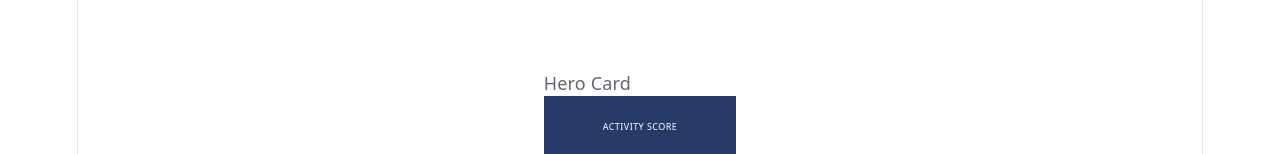
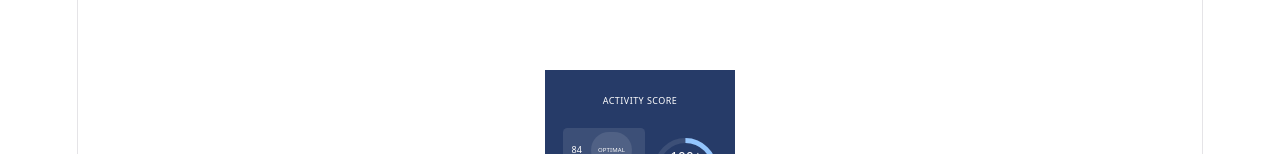
Before and after one commit to Okoronkwo-Franklyn/Avio-Landing-Page-, a React (Vite) app: page / in a window 1280 px wide. Shown: the part 798-952 px from the top of the page. Built offline with nearby package versions, Linux system fonts and the light colour scheme.

Commit message:
Refactor HeroCards component layout
Removed the grid layout for Hero Cards section.

```diff
--- a/src/components/HeroCards.jsx
+++ b/src/components/HeroCards.jsx
@@ -3,11 +3,7 @@ import Badge from "../ui/Badge";
 function HeroCards() {
   return (
     <section className="mx-auto max-w-7xl px-6 pb-24 lg:px-8">
-      <div className="grid grid-cols-1 gap-4 sm:grid-cols-2 lg:ml-auto lg:max-w-md">
-        <div>
-          {/* Card 01 — appointment / savings goes here */}Hero Card
-        </div>
-      </div>
+
 
       {/* Activity Score Card */}
       <div className="min-w-0 rounded-b-lg bg-[#263b68] p-3 text-white sm:p-4">
```
